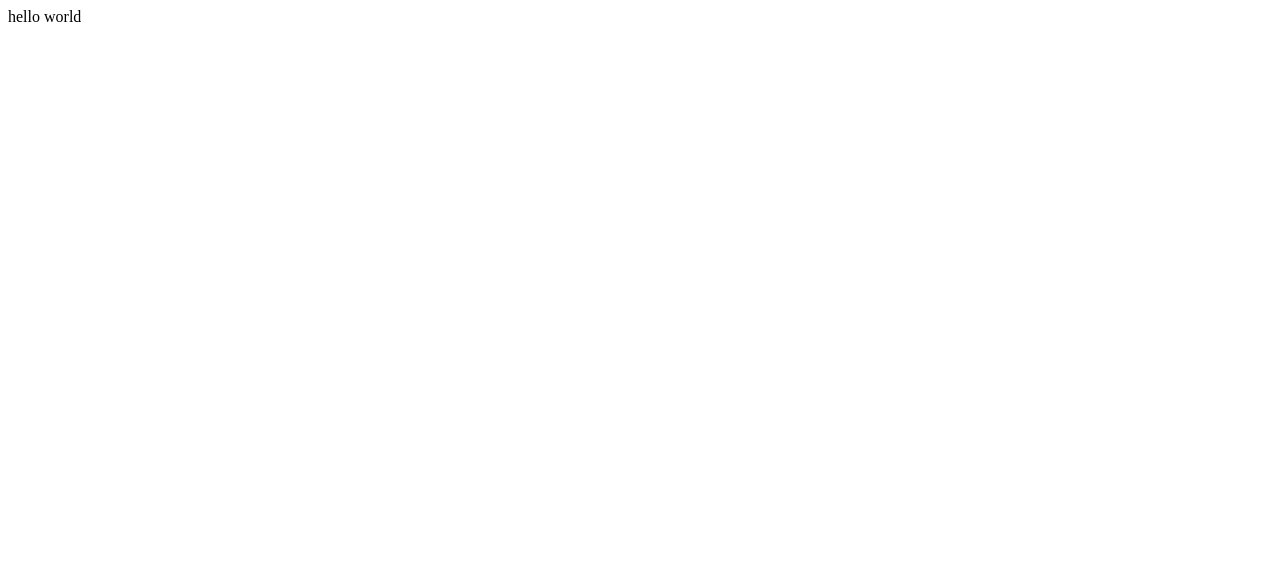
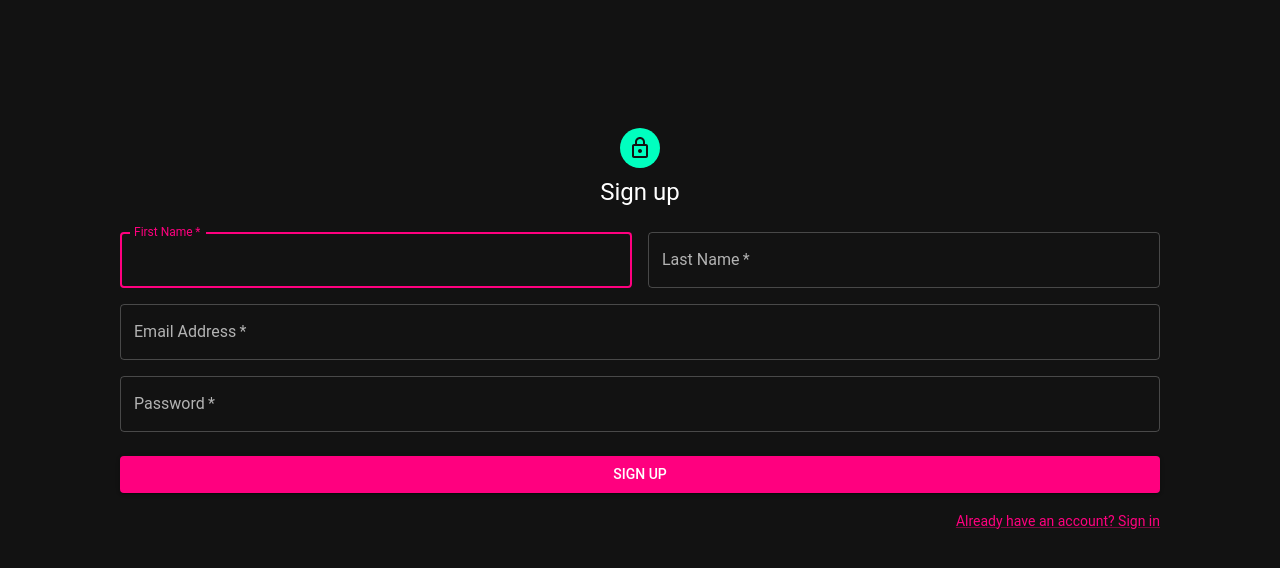
Before and after one commit to jpultorak/WdBK, a React (Vite) app in the folder P2/BankApp/frontend/: page / in a window 1280 px wide. Shown: the top 568 px of the page. Built offline with nearby package versions, Linux system fonts and the light colour scheme.

Commit message:
Created NavigationBar, Login and Sing in pages

```diff
--- a/P2/BankApp/frontend/package.json
+++ b/P2/BankApp/frontend/package.json
@@ -14,6 +14,7 @@
     "@emotion/react": "^11.11.4",
     "@emotion/styled": "^11.11.5",
     "@fontsource/roboto": "^5.0.13",
+    "@mui/icons-material": "^5.15.16",
     "@mui/material": "^5.15.16",
     "react": "^18.2.0",
     "react-dom": "^18.2.0"
--- a/P2/BankApp/frontend/src/App.tsx
+++ b/P2/BankApp/frontend/src/App.tsx
@@ -1,5 +1,7 @@
+import SignUpPage from './pages/SingUpPage';
+
 function App() {
-  return 'hello world'
+  return <SignUpPage />;
 }
 
 export default App;
--- a/P2/BankApp/frontend/src/main.tsx
+++ b/P2/BankApp/frontend/src/main.tsx
@@ -1,9 +1,16 @@
 import React from 'react';
 import ReactDOM from 'react-dom/client';
 import App from './App.tsx';
+import { ThemeProvider } from '@emotion/react';
+import theme from './theme.tsx';
+import { CssBaseline } from '@mui/material';
 
 ReactDOM.createRoot(document.getElementById('root')!).render(
   <React.StrictMode>
-    <App />
+    <ThemeProvider theme={theme}>
+      <CssBaseline>
+        <App />
+      </CssBaseline>
+    </ThemeProvider>
   </React.StrictMode>,
 );
--- /dev/null
+++ b/P2/BankApp/frontend/src/pages/SingUpPage.tsx
@@ -0,0 +1,97 @@
+import * as React from 'react';
+import Avatar from '@mui/material/Avatar';
+import Button from '@mui/material/Button';
+import TextField from '@mui/material/TextField';
+import Link from '@mui/material/Link';
+import Grid from '@mui/material/Grid';
+import Box from '@mui/material/Box';
+import LockOutlinedIcon from '@mui/icons-material/LockOutlined';
+import Typography from '@mui/material/Typography';
+
+export default function SignUpPage() {
+  const handleSubmit = (event: React.FormEvent<HTMLFormElement>) => {
+    event.preventDefault();
+    const data = new FormData(event.currentTarget);
+    console.log({
+      email: data.get('email'),
+      password: data.get('password'),
+    });
+  };
+
+  return (
+    <Box
+      sx={{
+        display: 'flex',
+        flexDirection: 'column',
+        alignItems: 'center',
+        marginTop: 15,
+      }}
+    >
+      <Avatar sx={{ m: 1, bgcolor: 'secondary.main' }}>
+        <LockOutlinedIcon />
+      </Avatar>
+      <Typography component="h1" variant="h5">
+        Sign up
+      </Typography>
+      <Box component="form" noValidate onSubmit={handleSubmit} sx={{ mt: 3 }}>
+        <Grid container spacing={2}>
+          <Grid item xs={12} sm={6}>
+            <TextField
+              autoComplete="given-name"
+              name="firstName"
+              required
+              fullWidth
+              id="firstName"
+              label="First Name"
+              autoFocus
+            />
+          </Grid>
+          <Grid item xs={12} sm={6}>
+            <TextField
+              required
+              fullWidth
+              id="lastName"
+              label="Last Name"
+              name="lastName"
+              autoComplete="family-name"
+            />
+          </Grid>
+          <Grid item xs={12}>
+            <TextField
+              required
+              fullWidth
+              id="email"
+              label="Email Address"
+              name="email"
+              autoComplete="email"
+            />
+          </Grid>
+          <Grid item xs={12}>
+            <TextField
+              required
+              fullWidth
+              name="password"
+              label="Password"
+              type="password"
+              id="password"
+              autoComplete="new-password"
+            />
+          </Grid>
+        </Grid>
+        <Button
+          type="submit"
+          fullWidth
+          variant="contained"
+          sx={{ mt: 3, mb: 2 }}
+        >
+          Sign Up
+        </Button>
+        <Grid container justifyContent="flex-end">
+          <Grid item>
+            <Link variant="body2">Already have an account? Sign in</Link>
+          </Grid>
+        </Grid>
+      </Box>
+    </Box>
+  );
+}
--- /dev/null
+++ b/P2/BankApp/frontend/src/theme.tsx
@@ -0,0 +1,51 @@
+import { createTheme } from '@mui/material/styles';
+
+const theme = createTheme({
+  palette: {
+    mode: 'dark',
+    primary: {
+      main: '#ff007f', // Cyberpunk pink
+    },
+    secondary: {
+      main: '#00ffbf', // Cyberpunk teal
+    },
+    background: {
+      default: '#121212', // Dark background
+      paper: '#1e1e1e',
+    },
+    text: {
+      primary: '#ffffff',
+      secondary: '#b3b3b3',
+    },
+  },
+  typography: {
+    fontFamily: 'Roboto, sans-serif',
+    h1: {
+      color: '#ffffff',
+    },
+  },
+});
+
+// const cyberpunkBackground = keyframes`
+//     0% { background-position: 0% 50%; }
+//     50% { background-position: 100% 50%; }
+//     100% { background-position: 0% 50%; }
+// `;
+// export function CyberpunkBackground({ children: React.ReactNode }) {
+//   return (
+//     <Box
+//       sx={{
+//         width: '100vw',
+//         height: '100vh',
+//         overflow: 'hidden',
+//         position: 'relative',
+//         background: 'linear-gradient(270deg, #ff4dff, #4dffff)',
+//         backgroundSize: '400% 400%',
+//         animation: `${cyberpunkBackground} 15s ease infinite`,
+//       }}
+//     >
+//       {children}
+//     </Box>
+//   );
+// }
+export default theme;
```
Also changed, not shown: P2/BankApp/frontend/src/components/NavigationBar.tsx (added, +92 -0 lines), P2/BankApp/frontend/src/pages/LoginPage.tsx (added, +88 -0 lines), 1 other file (tests, documents, lock files or other folders).
